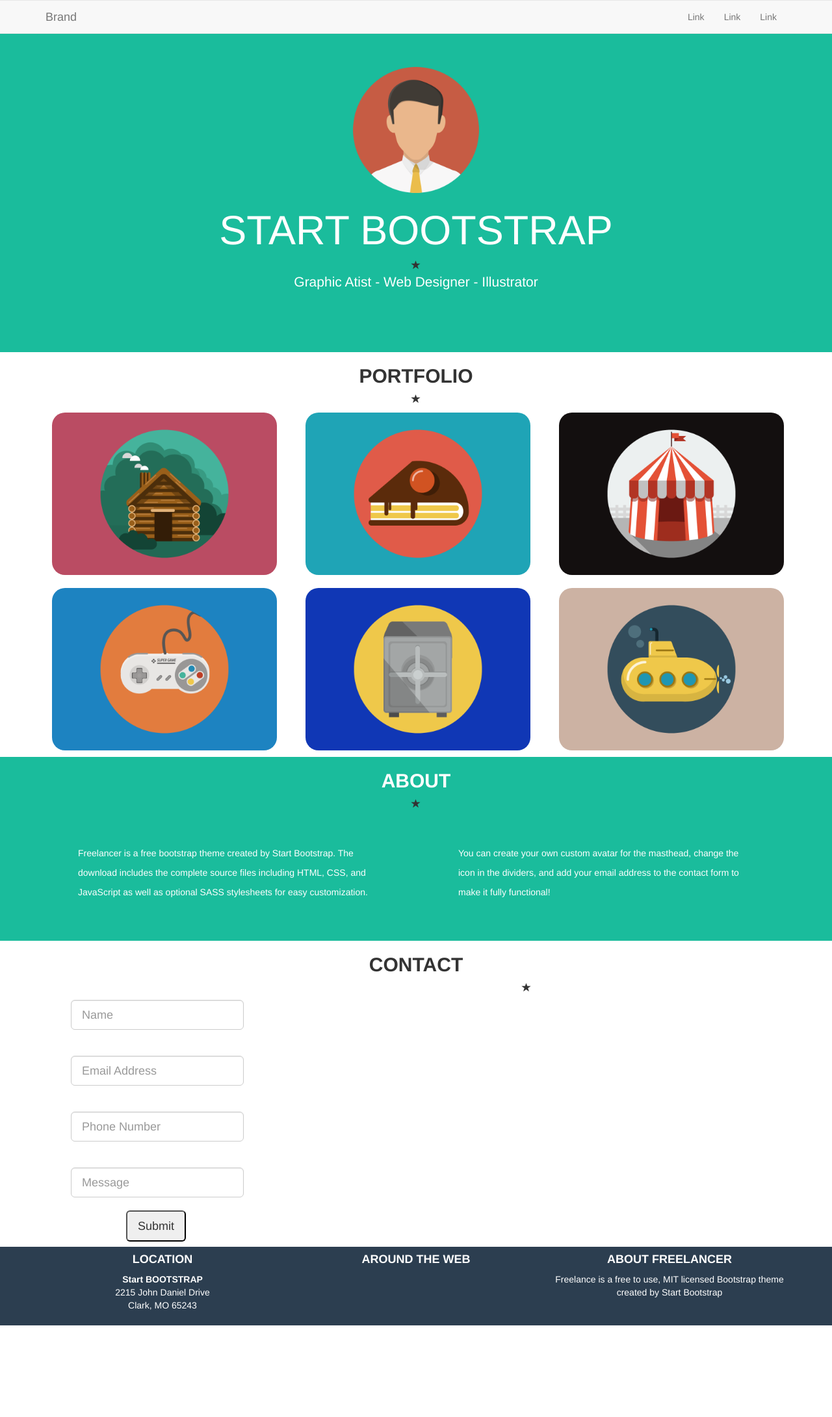
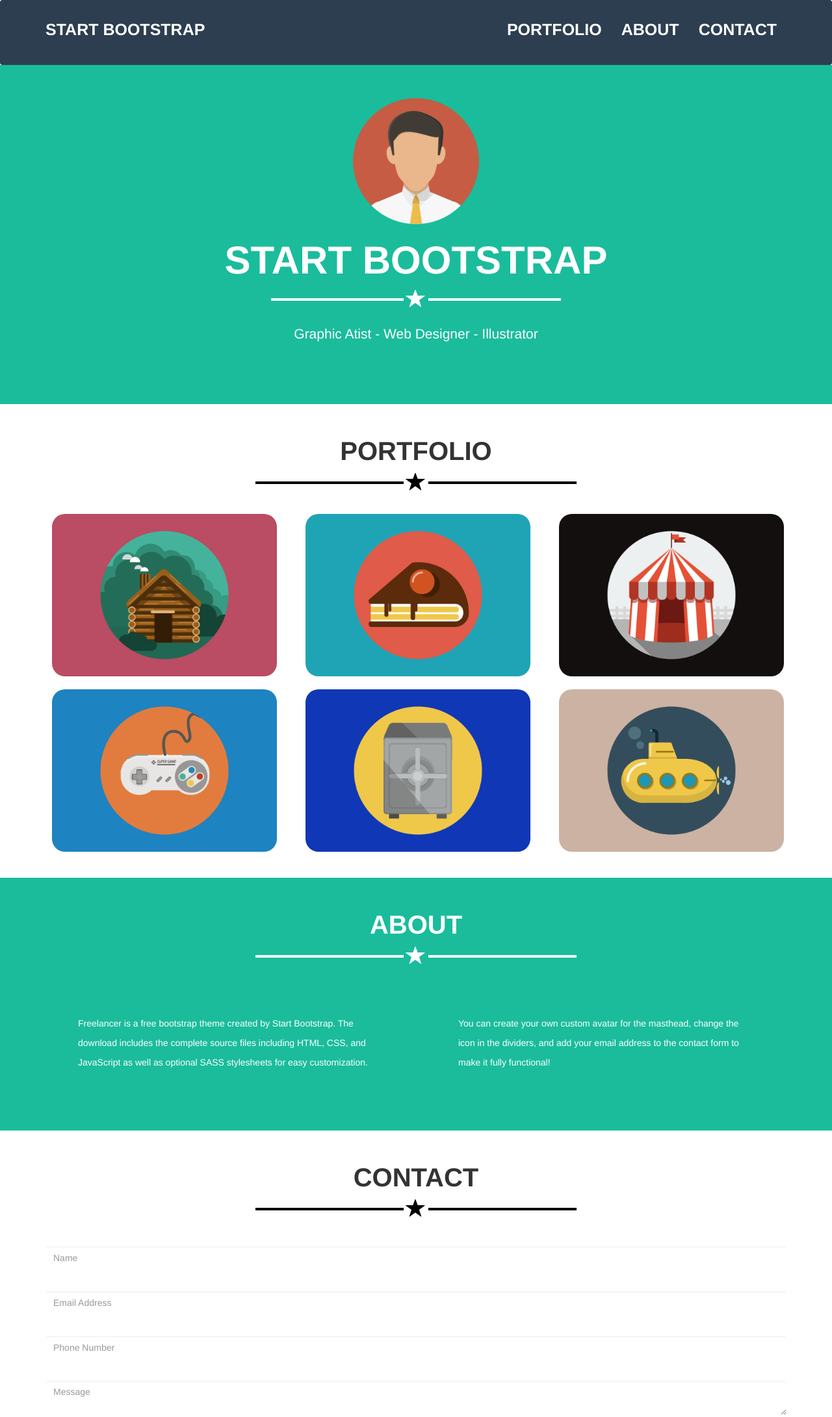
Before and after one commit to annarosalen/html-css-bootstrap-freelancer, a plain HTML site: page index.html in a window 1280 px wide. Shown: the top 2181 px of the page at 65% size. Before the commit the page ends 2040 px from the top, so only its background shows below. Drawn offline with nearby package versions, Linux system fonts and the light colour scheme.

Commit message:
correzione fine

```diff
--- a/css/style.css
+++ b/css/style.css
@@ -9,18 +9,42 @@
   color: white !important;
 }
 
+.ms_titoli-sezioni{
+  font-size: 40px;
+}
+
+.ms_padd-sezioni{
+  padding-top: 30px;
+  padding-bottom: 30px;
+}
 /****************** intestazione******** */
 
+.navbar{
+  background-color: #2c3e50;
+  min-height: 100px;
+  position: fixed;
+  width: 100%;
+  border: none;
+  z-index: 300;
+}
 
+.navbar a{
+  font-size: 25px;
+}
 
-.navbar{
-  margin-bottom: 0;
+.navbar-default .navbar-brand {
+  color: white;
+  line-height: 60px;
+}
+
+.navbar-default .navbar-nav>li>a {
+  color: white;
+  line-height: 60px;
 }
 
 #jumbo{
   background-color: #1abc9c;
-  /* debug */
-  min-height: 300px;
+  margin-top: 100px;
 }
 
 .jumbotron{
@@ -28,13 +52,30 @@
   text-align: center;
 }
 
-.jumbotron h1{
-  font-weight: 400px !important;
-}
-
 .jumbotron img{
   max-height: 200px;
 }
+
+.jumbotron h1{
+  font-size: 60px;
+}
+
+.divider-custom{
+  padding-bottom: 20px;
+}
+
+.jumbotron .divider-custom-line{
+  min-height: 15px;
+  width: 20%;
+  display: inline-block;
+  border-top: solid white 4px;
+}
+
+.jumbotron .glyphicon-star{
+  color: white;
+  font-size: 30px;
+}
+
 
 /**************** parte centrale************ */
 
@@ -42,10 +83,16 @@
   text-align: center;
 }
 
+#portfolio .divider-custom-line{
+  min-height: 15px;
+  width: 20%;
+  display: inline-block;
+  border-top: solid black 4px;
 }
-.outer-line{
-  border-bottom: solid black 2px;
-  width: 90px;
+
+#portfolio .glyphicon-star{
+  color:black;
+  font-size: 30px;
 }
 
 .img-portfolio {
@@ -67,8 +114,20 @@
 .testo-about{
   padding: 50px;
   line-height: 30px;
+}
 
+#about .divider-custom-line{
+  min-height: 15px;
+  width: 20%;
+  display: inline-block;
+  border-top: solid white 4px;
 }
+
+#about .glyphicon-star{
+  color:white;
+  font-size: 30px;
+}
+
 .testo-about p{
   text-align: left;
 }
@@ -80,12 +139,26 @@
   text-align: center;
 }
 
-.form-group-lg{
-  width: 100%;
-  /* text-align: left; */
-  padding: 20px;
+#contact .divider-custom-line{
+  min-height: 15px;
+  width: 20%;
+  display: inline-block;
+  border-top: solid black 4px;
 }
 
+#contact .glyphicon-star{
+  color:black;
+  font-size: 30px;
+}
+
+.form-control{
+  border: none;
+}
+
+.btn-default{
+  background-color: #1abc9c;
+  width: 100px;
+}
 
 
 
--- a/index.html
+++ b/index.html
@@ -18,9 +18,7 @@
 
       <!-- ********************intestazione**************** -->
       <header class="row">
-        <nav>
 
-          <div class="row">
             <nav class="navbar navbar-default">
               <div class="container">
                 <!-- Brand and toggle get grouped for better mobile display -->
@@ -31,36 +29,34 @@
                     <span class="icon-bar"></span>
                     <span class="icon-bar"></span>
                   </button>
-                  <a class="navbar-brand" href="#">Brand</a>
+                  <a class="navbar-brand" href="#"><strong>START BOOTSTRAP</strong></a>
                 </div>
 
                 <!-- Collect the nav links, forms, and other content for toggling -->
                 <div class="collapse navbar-collapse" id="bs-example-navbar-collapse-1">
                   <ul class="nav navbar-nav navbar-right">
-                    <li><a href="#">Link</a></li>
-                    <li><a href="#">Link</a></li>
-                    <li><a href="#">Link</a></li>
+                    <li><a href="#"><strong>PORTFOLIO</strong></a></li>
+                    <li><a href="#"><strong>ABOUT</strong></a></li>
+                    <li><a href="#"><strong>CONTACT</strong></a></li>
                   </ul>
                 </div><!-- /.navbar-collapse -->
-              </div><!-- /.container-fluid -->
+              </div><!-- /.container-->
             </nav>
-          </div>
 
-        </nav>
         <!-- **********jumbotron -->
         <section id="jumbo">
 
           <div class="container">
-            <div class="row">
               <div class="jumbotron">
                 <img src="img/user-default.png" alt="">
-                <h1 class="text-white">START BOOTSTRAP</h1>
-                <span class="outer-line black"></span>
-                <span class="glyphicon glyphicon-star"></span>
-                <span class="outer-line black"></span>
+                <h1 class="text-white"><strong>START BOOTSTRAP</strong></h1>
+                <div class="divider-custom">
+                  <div class="divider-custom-line"></div>
+                  <span class="glyphicon glyphicon-star"></span>
+                  <div class="divider-custom-line"></div>
+                </div>
                 <p class="text-white">Graphic Atist - Web Designer - Illustrator</p>
               </div>
-            </div>
           </div>
 
         </section>
@@ -71,17 +67,19 @@
       <!-- *****************parte centrale************* -->
       <main class="row">
         <!-- sezione 1 -->
-        <section>
+        <section class="ms_padd-sezioni">
           <div class="container">
 
             <div class="row">
               <div class="col-xs-12 ">
 
                 <div id="portfolio">
-                  <h2 class="titoli-sezioni"><strong> PORTFOLIO </strong></h2>
-                  <span class="outer-line black"></span>
-                  <span class="glyphicon glyphicon-star"></span>
-                  <span class="outer-line black"></span>
+                  <h2 class="ms_titoli-sezioni"><strong> PORTFOLIO </strong></h2>
+                  <div class="divider-custom">
+                    <div class="divider-custom-line"></div>
+                    <span class="glyphicon glyphicon-star"></span>
+                    <div class="divider-custom-line"></div>
+                  </div>
                 </div>
 
                 <div  class="row">
@@ -130,7 +128,7 @@
         </section>
 
         <!-- sezione 2 -->
-        <section id="sez2">
+        <section id="sez2" class="ms_padd-sezioni">
           <div class="container">
 
             <div class="row">
@@ -138,10 +136,12 @@
               <div class="col-xs-12">
 
                 <div id="about">
-                  <h2 class="titoli-sezioni text-white"><strong>ABOUT</strong></h2>
-                  <span class="outer-line black"></span>
-                  <span class="glyphicon glyphicon-star"></span>
-                  <span class="outer-line black"></span>
+                  <h2 class="ms_titoli-sezioni text-white"><strong>ABOUT</strong></h2>
+                  <div class="divider-custom">
+                    <div class="divider-custom-line"></div>
+                    <span class="glyphicon glyphicon-star"></span>
+                    <div class="divider-custom-line"></div>
+                  </div>
                 </div>
                 <div class="row">
                   <div class="col-xs-12 col-sm-6 col-md-6">
@@ -165,35 +165,37 @@
         </section>
 
         <!-- sezione 3 -->
-        <section>
+        <section class="ms_padd-sezioni">
           <div class="container">
 
             <div class="row">
               <div class="col-xs-12">
                 <div id="contact">
-                  <h2 class="titoli-sezioni"><strong>CONTACT</strong></h2>
-                  <span class="outer-line black"></span>
-                  <span class="glyphicon glyphicon-star"></span>
-                  <span class="outer-line black"></span>
+                  <h2 class="ms_titoli-sezioni"><strong>CONTACT</strong></h2>
+                  <div class="divider-custom">
+                    <div class="divider-custom-line"></div>
+                    <span class="glyphicon glyphicon-star"></span>
+                    <div class="divider-custom-line"></div>
+                  </div>
 
-                  <form class="navbar-form navbar-left " role="search">
-                    <div class="form-group-lg">
+                  <form>
+                    <div class="form-group">
+                      <label ></label>
+                      <input type="name" class="form-control" id="name" placeholder="Name">
+                    </div>
+                    <div class="form-group">
                       <label></label>
-                      <input type="text" class="form-control" placeholder="Name">
+                      <input type="email" class="form-control" id="email" placeholder="Email Address">
                     </div>
-                    <div class="form-group-lg">
+                    <div class="form-group">
                       <label></label>
-                      <input type="text" class="form-control" placeholder="Email Address">
+                      <input type="text" class="form-control" id="phone" placeholder="Phone Number">
                     </div>
-                    <div class="form-group-lg">
+                    <div class="form-group">
                       <label></label>
-                      <input type="text" class="form-control" placeholder="Phone Number">
+                      <textarea type="text-area" class="form-control" id="message" placeholder="Message"></textarea>
                     </div>
-                    <div class="form-group-lg">
-                      <label></label>
-                      <input type="text" class="form-control" placeholder="Message">
-                    </div>
-                    <button type="submit" class="btn-group btn-lg">Submit</button>
+                    <button type="submit" class="btn btn-default text-white">Send</button>
                   </form>
 
                 </div>
```
